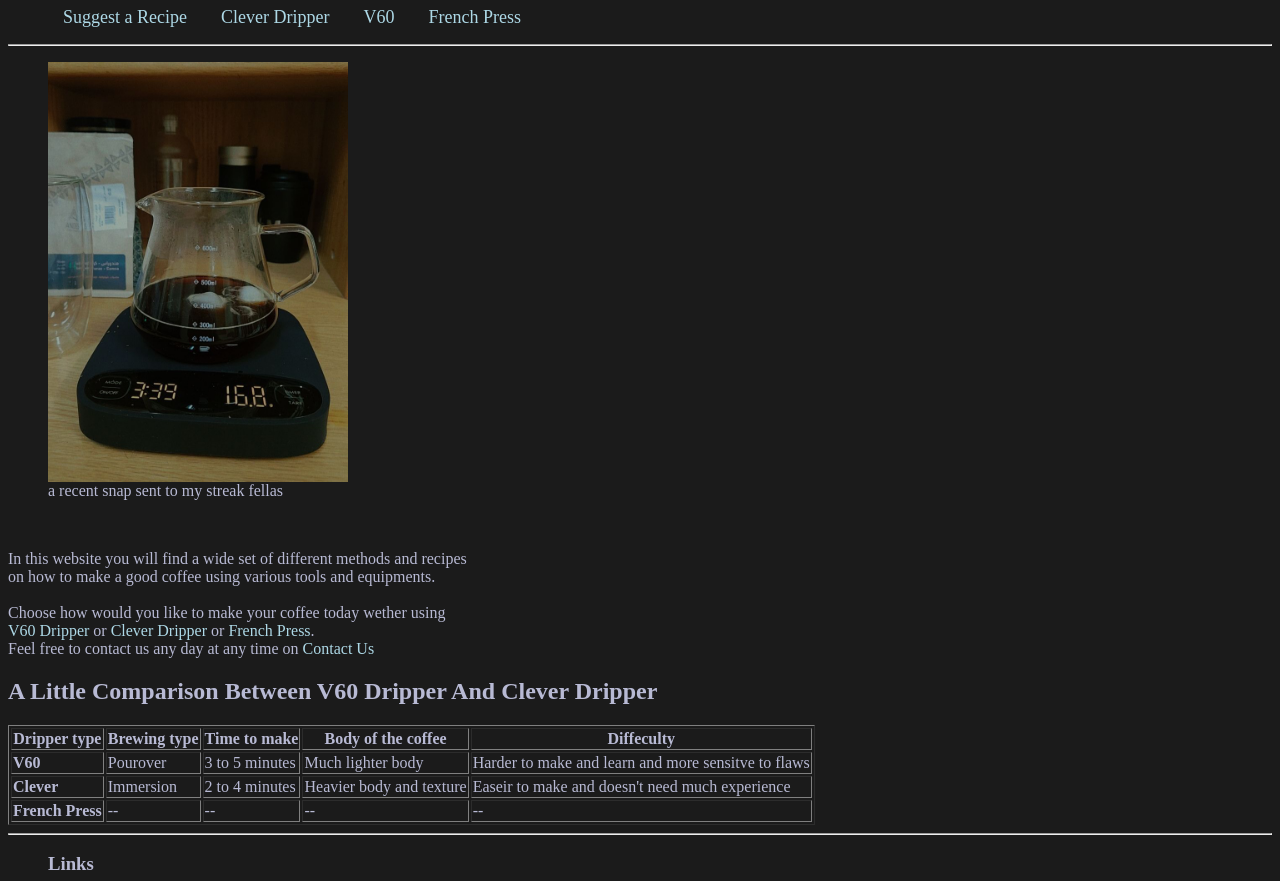
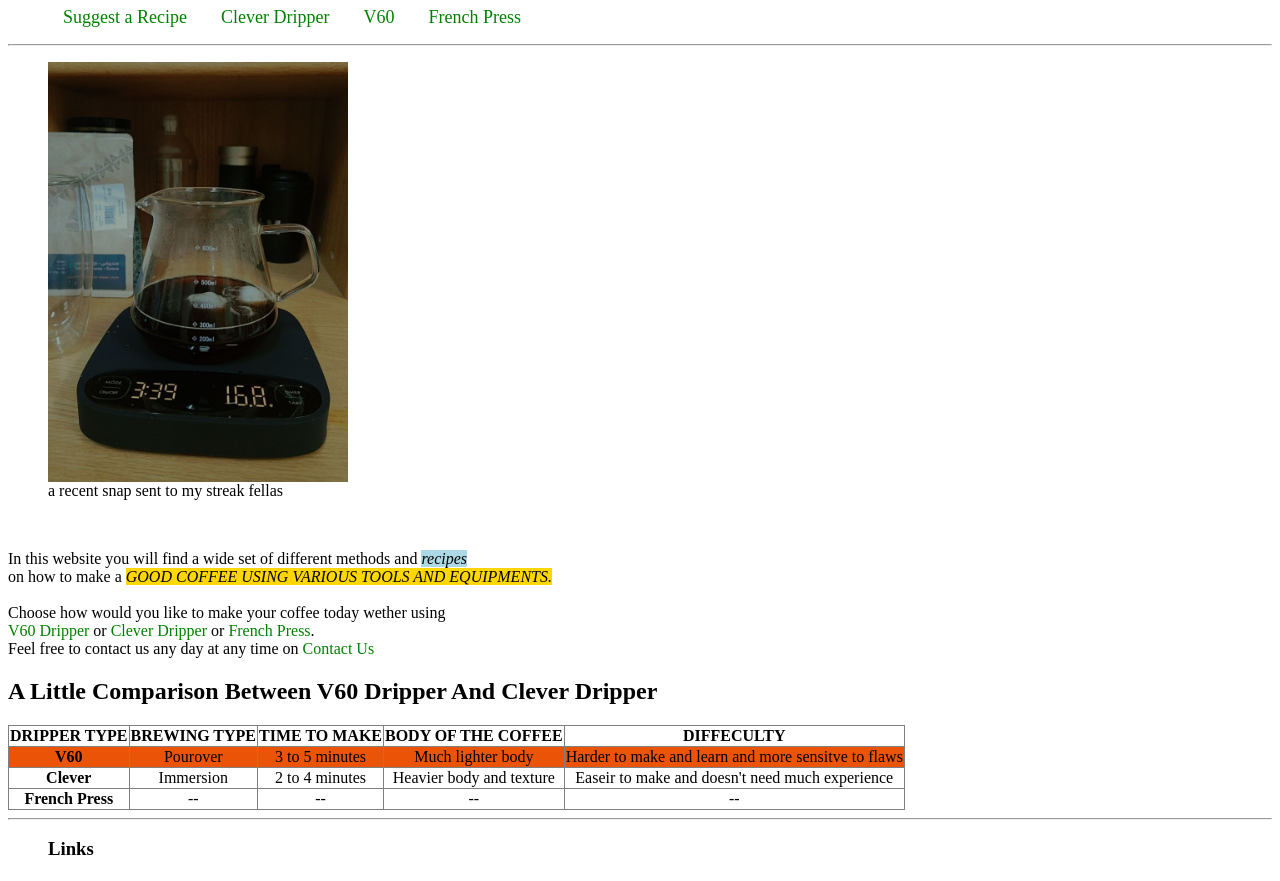
Before and after one commit to iSullya/swe-363-231, a plain HTML site: page index.html in a window 1280 px wide. Shown: the part 73-954 px from the top of the page. Drawn offline with Linux system fonts and the light colour scheme.

Commit message:
CSS_2-exercise_2

```diff
--- a/dark_theme.css
+++ b/dark_theme.css
@@ -4,15 +4,17 @@ body {
 }
 
 img {
+
     display: block;
 }
 
 a {
-    color: lightblue;
+    color: green;
     text-decoration: none;
 }
 
 a:hover {
+
     font-weight: bold;
 }
 
--- a/index.html
+++ b/index.html
@@ -9,7 +9,7 @@
         <meta name="author" content="Sultan Alharbi">
         <meta name="viewport" content="width=device-width, initial-scale=1.0">
         <title>How to Make Pourover Coffee</title>
-        <link rel="stylesheet" href="dark_theme.css">
+        <link rel="stylesheet" href="styling1.css">
     </head>
 
     <body>
@@ -24,6 +24,7 @@
             </ul>
         </nav>
         </header>
+
         <hr>
         <figure>
         <img src="assets/Coffee2.jpg"
@@ -35,10 +36,10 @@
             <article>
         <p>
             In this website you will find a wide set of different methods and
-            recipes <br>
+            <em>recipes</em> <br>
 
-            on how to make a good coffee using various tools and
-            equipments. <br><br>
+            on how to make a <em id="the_most_important">good coffee using various tools and
+            equipments.</em> <br><br>
 
             Choose how would you like to make your coffee today wether using <br>
             <a href="v60.html">V60 Dripper</a> or
@@ -52,7 +53,7 @@
 
         <section>
             <h2>A Little Comparison Between V60 Dripper And Clever Dripper</h2>
-            <table border="1">
+            <table border="1" id="comparisonT">
                 <thead>
                     <tr>
                         <th>Dripper type</th>
@@ -64,7 +65,7 @@
                 </thead>
 
                 <tbody>
-                    <tr>
+                    <tr class="top">
                         <td><b>V60</b></td>
                         <td>Pourover</td>
                         <td>3 to 5 minutes</td>
--- /dev/null
+++ b/styling1.css
@@ -0,0 +1,51 @@
+body {
+    /* background-color: rgb(27, 27, 27);  */
+    /* color: #b8bad4; */
+}
+
+img {
+
+    display: block;
+}
+
+a {
+    color: green;
+    text-decoration: none;
+}
+
+a:hover {
+
+    font-weight: bold;
+}
+
+nav li {
+    font-size: large;
+    margin: 15px;
+    display: inline;
+}
+
+a:visited {
+    color: rgb(60, 106, 206);
+}
+
+table{
+    table-layout: fixed;
+    /* width: 100%; */
+    text-align: center;
+    border-collapse: collapse;
+}
+thead{
+    text-transform: uppercase;
+}
+
+.top{
+    background-color: #eb5406;
+}
+
+em{
+    background: lightblue;
+}
+em#the_most_important{
+    background: gold;
+    text-transform: uppercase;
+}
```
Also changed, not shown: clever.html (+1 -1 lines), contactUs.html (+1 -1 lines), contactUsForm.html (+1 -1 lines), frenchPress.html (+1 -1 lines), thankYou.html (+1 -1 lines), v60.html (+1 -1 lines).
